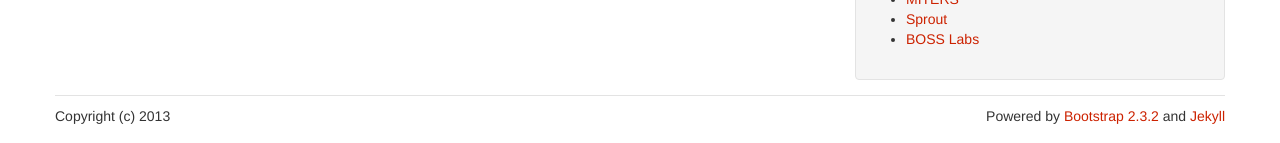
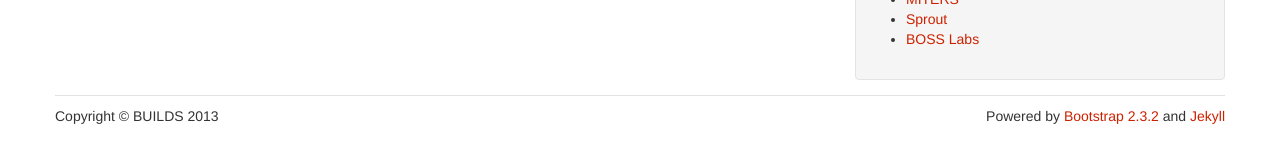
Before and after one commit to FarsetLabs/farsetlabs.github.io, a Jekyll site: the page built from index.html, in a window 1280 px wide and 1224 px high. Shown: the part 1078-1221 px from the top of the window. Built offline with Jekyll 4.4.1, drawn with Linux system fonts in a browser that asks for light colours.

Commit message:
Edited copyright to proper BUILDS copyright for 2013

```diff
--- a/_layouts/default.html
+++ b/_layouts/default.html
@@ -61,7 +61,7 @@
       </div> <!-- end main -->
 
       <div class="footer row-fluid">
-        <div class="span6">Copyright (c) 2013</div>
+        <div class="span6">Copyright  &copy; BUILDS 2013</div>
         <div class="span6 text-right pull-right">Powered by <a href="http://getbootstrap.com/2.3.2/">Bootstrap 2.3.2</a> and <a href="http://jekyllrb.com">Jekyll</a></div>
       </div> <!-- end footer -->
     </div> <!-- end container -->
```
